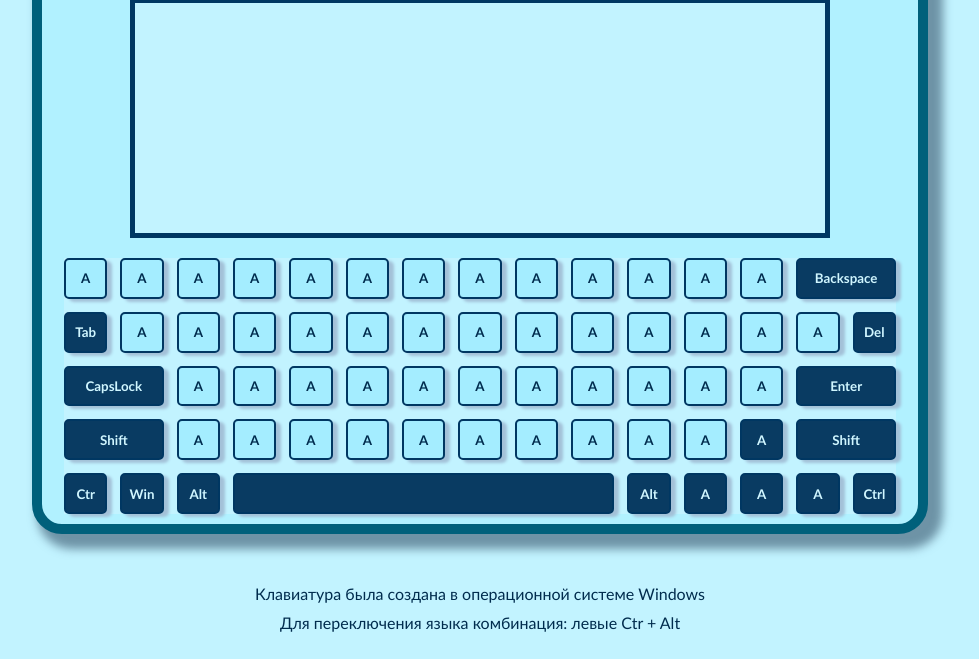
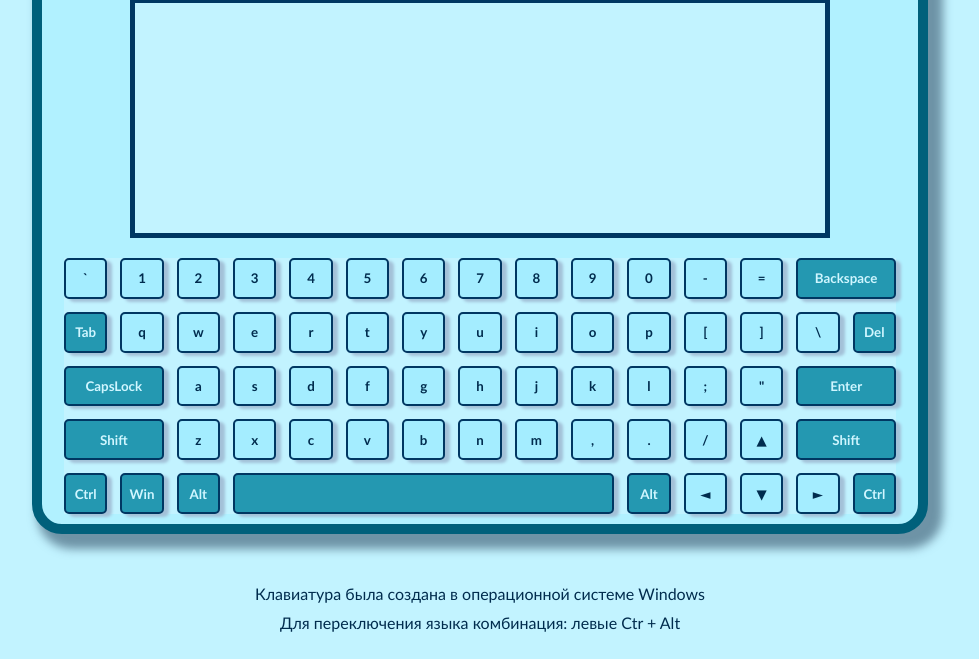
Before and after one commit to IrinaPeshko/virtual-keyboard, a plain HTML site: page index.html in a window 1280 px wide. Shown: the part 141-800 px from the top of the page, without its empty margins (160-1139 px from the left). Drawn offline with Linux system fonts and the light colour scheme.

Commit message:
feat: create HTML with js

```diff
--- a/index.html
+++ b/index.html
@@ -9,8 +9,8 @@
   <link rel="stylesheet" href="./style.css">
 </head>
 
-<body>
-  <div class="container">
+<body class="body">
+  <!-- <div class="container">
     <div class="content">
       <h1 class="header">Virtual Keyboard</h1>
       <textArea class="textarea"></textArea>
@@ -89,7 +89,7 @@
     </div>
     <p class="prescription">Клавиатура была создана в операционной системе Windows</p>
     <p class="prescription">Для переключения языка комбинация: левые Ctr + Alt</p>
-  </div>
+  </div> -->
   <script type="module" src="./js/index.js"></script>
 </body>
 
--- a/js/index.js
+++ b/js/index.js
@@ -1,3 +1,51 @@
 import { buttons, functionButtons } from "./buttons.js";
-console.log(buttons)
-console.log(functionButtons);
+
+const body = document.querySelector(".body");
+const container = document.createElement("div");
+container.className = "container";
+const content = document.createElement("div");
+content.className = "content";
+const header = document.createElement("h1");
+header.className = "header";
+header.innerText = "Virtual Keyboard";
+const textArea = document.createElement("textarea");
+textArea.className = "textarea";
+const keyboardWrapper = document.createElement("div");
+keyboardWrapper.className = "keyboard";
+const button = document.createElement("button");
+button.className = "keyboard__button";
+const pToWindows = document.createElement("p");
+pToWindows.className = "prescription";
+pToWindows.innerText = "Клавиатура была создана в операционной системе Windows";
+const pToLanguage = document.createElement("p");
+pToLanguage.className = "prescription";
+pToLanguage.innerText = "Для переключения языка комбинация: левые Ctr + Alt";
+
+function createKeyboard(){
+  body.prepend(container)
+  container.append(content)
+  container.append(pToWindows)
+  container.append(pToLanguage);
+  content.append(header)
+  content.append(textArea)
+  content.append(keyboardWrapper)
+}
+
+function createButtons(){
+  const buttonsArray = Object.keys(buttons);
+  for(let key in buttons){
+    const button = document.createElement("button");
+    button.className = "keyboard__button";
+    button.innerText = buttons[key].en.lower;
+    keyboardWrapper.append(button)
+    if(functionButtons.includes(key))
+    {
+      button.classList.add("keyboard__button_function");
+      button.classList.add(`keyboard__${key}`);
+    }
+  }
+  console.log(buttonsArray);
+}
+
+createButtons()
+createKeyboard()
--- a/style.css
+++ b/style.css
@@ -16,7 +16,7 @@
   border: 10px solid #00607b;
   border-radius: 30px;
   background-color: #b1f1ff;
-  box-shadow: 10px 10px 10px 5px rgb(53, 83, 107, 0.6);
+  box-shadow: 10px 10px 10px 5px #35536b99;
 
 }
 .header {
@@ -59,7 +59,7 @@
   font-weight: 600;
   border-radius: 5px;
   box-shadow: 5px 3px 3px #a3c1d8;
-  background-color: rgba(164,237,255,1);
+  background-color: #a4edff;
   cursor: pointer;
   transition: color 0.3s, background-color 0.5s;
 }
@@ -72,28 +72,28 @@
 
 .keyboard__button_function {
   color:#d0f6ff;
-  background-color: #093b62;
+  background-color: #2498b1;
   transition: color 0.3s, background-color 0.5s;
 }
 
-.keyboard__button_function:active {
+/* .keyboard__button_function:active {
   background-color: rgba(164,237,255,1);
   color:#002c4e;
   transition: color 0.3s, background-color 0.5s;
-}
+} */
 
 .keyboard__backspace {
   grid-column-start: 14;
   grid-column-end: 16;
 }
 
-.keyboard__capslock {
+.keyboard__caps {
   grid-row-start: 3;
   grid-column-start: 1;
   grid-column-end: 3;
 }
 
-.keyboard__capslock_on {
+.keyboard__caps_on {
   border: 3px solid #006200;
   background-color: #4f9864;
 }
@@ -104,13 +104,13 @@
   grid-column-end: 16
 }
 
-.keyboard__shift_left {
+.keyboard__shiftLeft {
   grid-row-start: 4;
   grid-column-start: 1;
   grid-column-end: 3;
 }
 
-.keyboard__shift_right {
+.keyboard__shiftRight {
   grid-row-start: 4;
   grid-column-start: 14;
   grid-column-end: 16;
```
Lines whose indentation alone changed are shown as unchanged.
